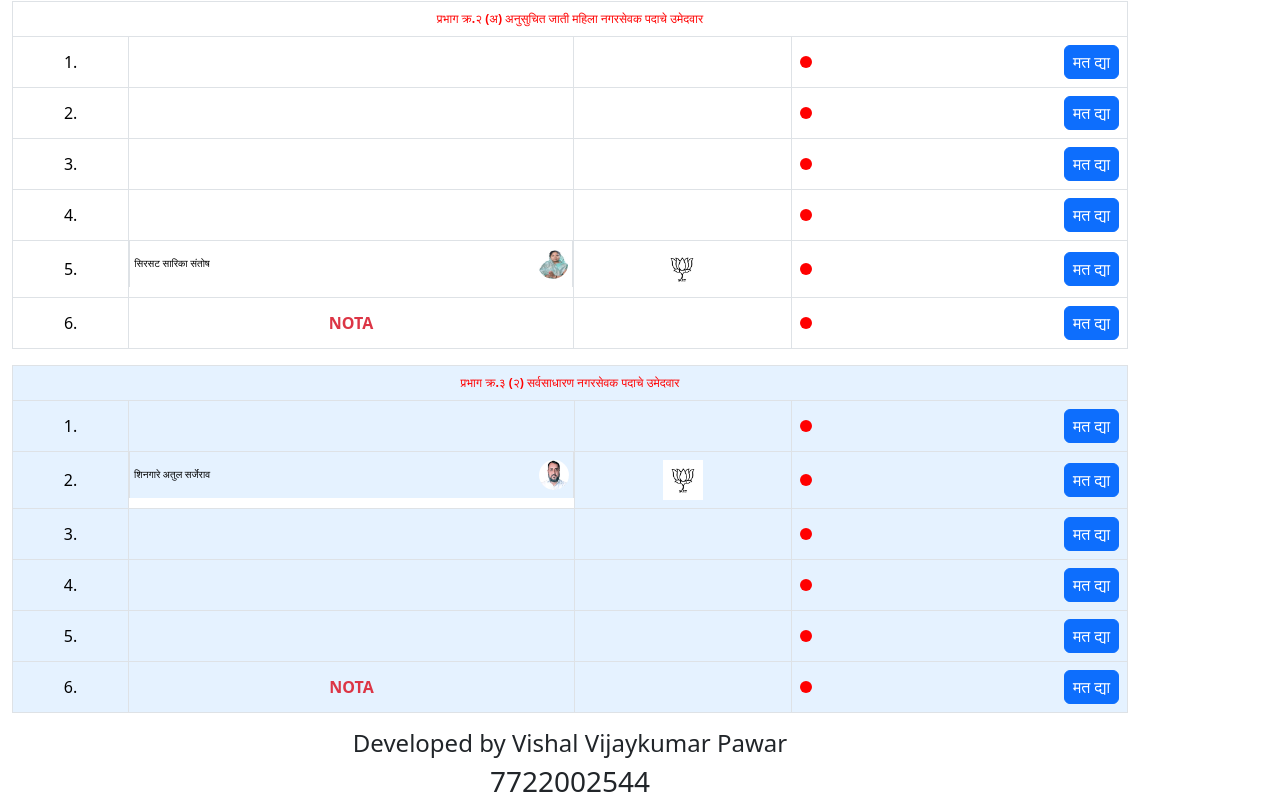
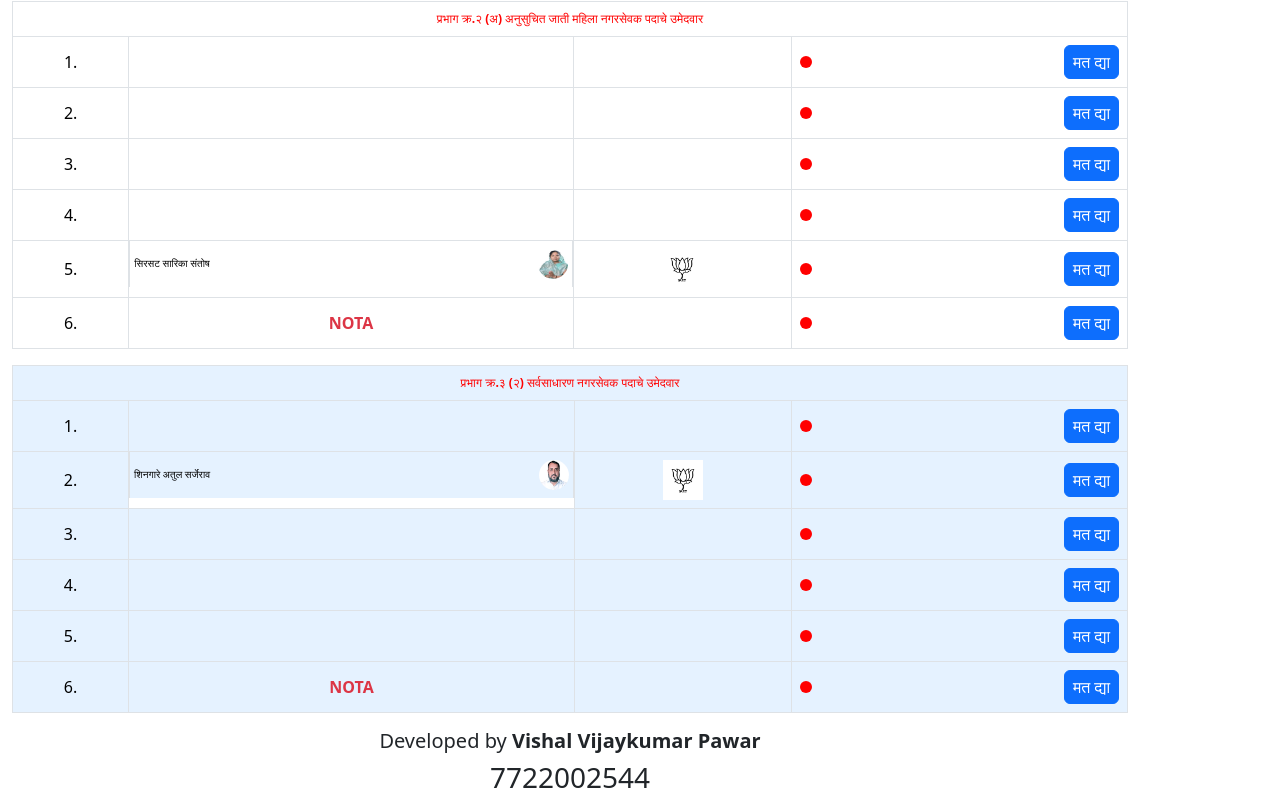
Before and after one commit to VishalVPawar/sirsat, a React (Vite) app: page / in a window 1280 px wide. Shown: the part 1214-2021 px from the top of the page. Built offline with nearby package versions, Linux system fonts and the light colour scheme.

Commit message:
added name

```diff
--- a/src/components/VotingTable.tsx
+++ b/src/components/VotingTable.tsx
@@ -316,7 +316,7 @@ const VotingTable = () => {
         </div>
       )}
       <div className="text-center">
-        <h4>Developed by Vishal Vijaykumar Pawar</h4>
+        <h5>Developed by <span className="fw-bolder">Vishal Vijaykumar Pawar</span> </h5>
         <h3>7722002544</h3>
       </div>
     </div>
```
